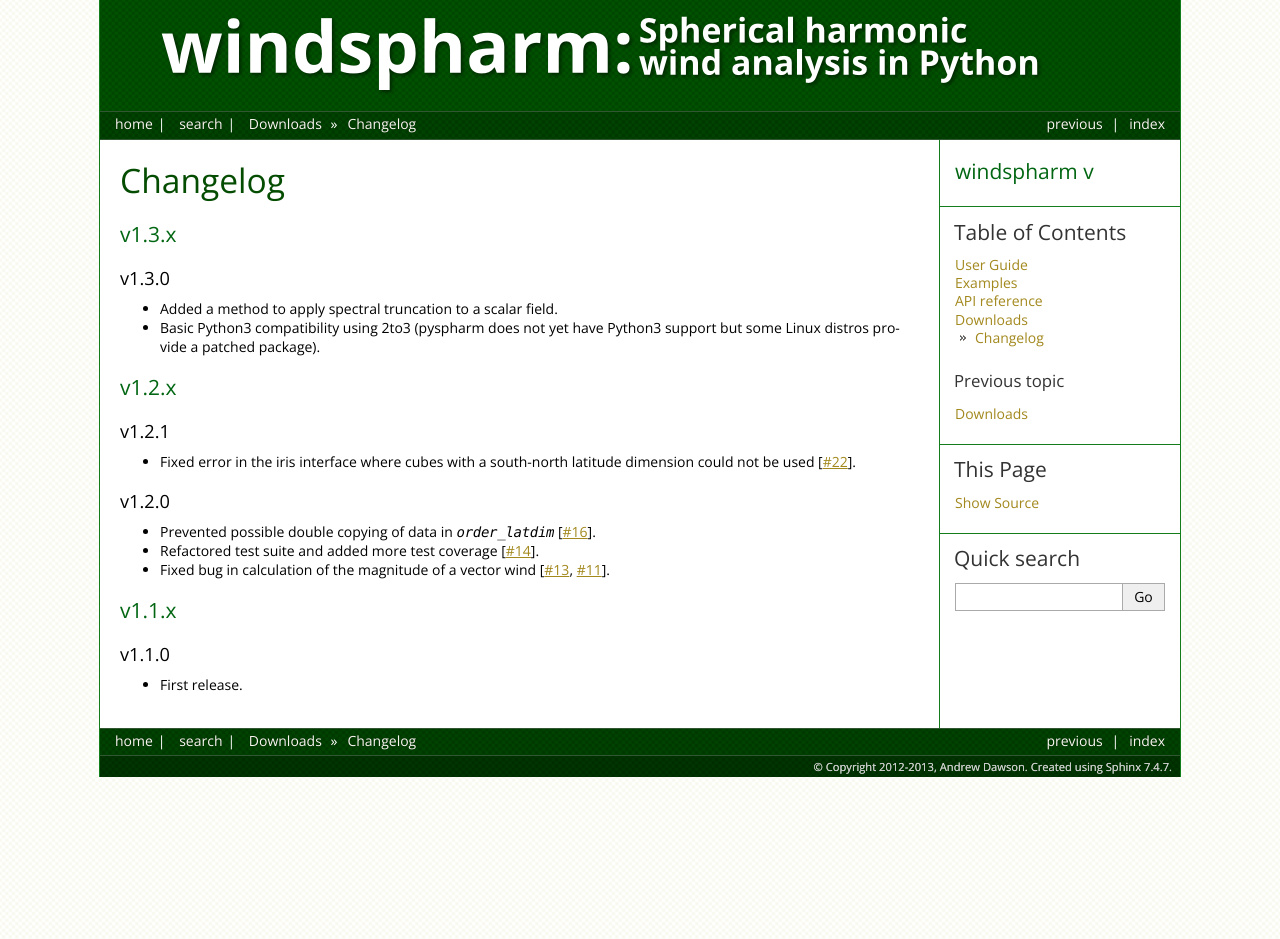
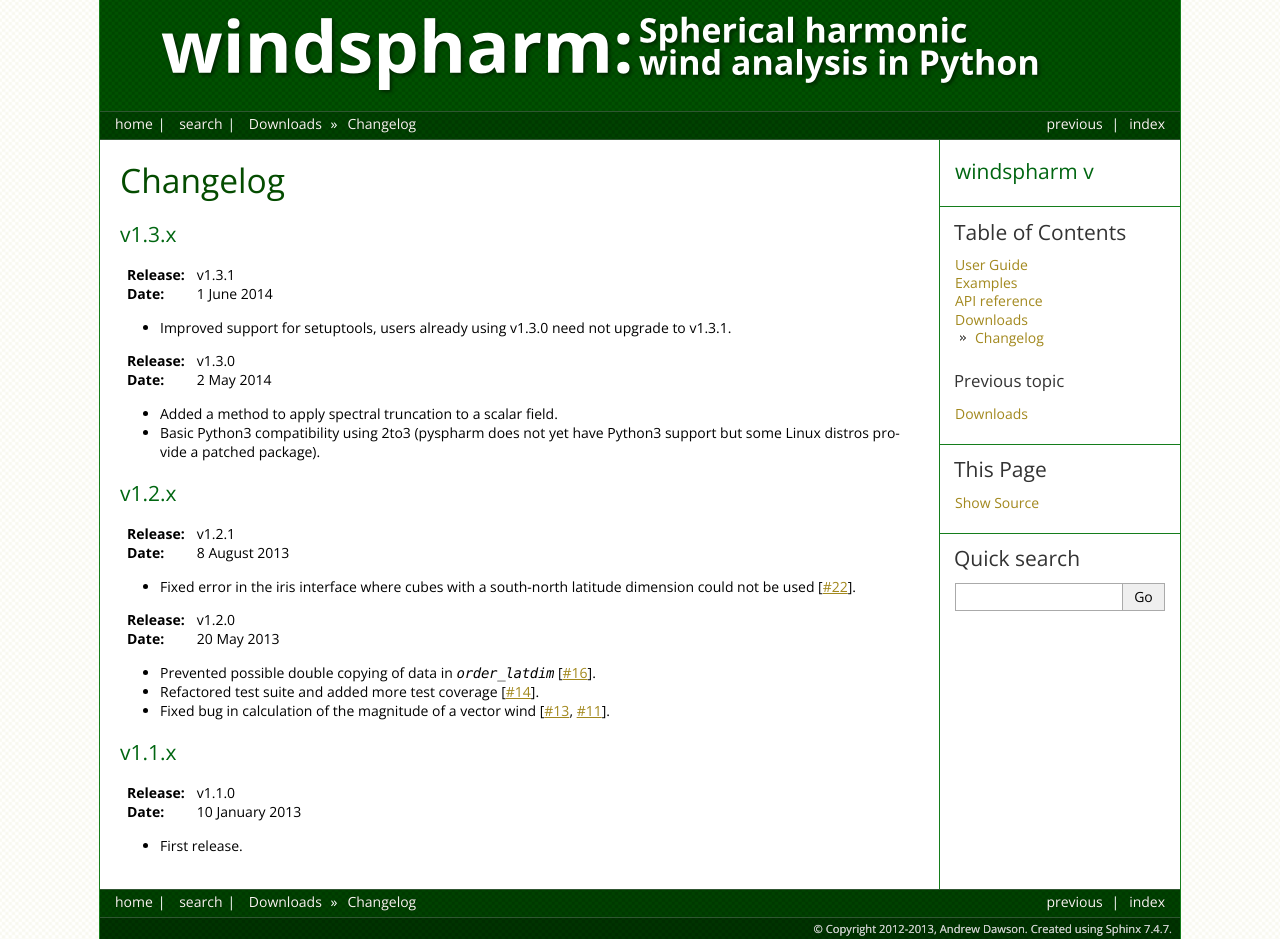
Before and after one commit to ajdawson/windspharm, a Sphinx documentation site: the page built from doc/changelog.rst, in a window 1280 px wide. Built offline with Sphinx 7.4.7, drawn with Linux system fonts in a browser that asks for light colours; the version number could not be read and is left out.

```diff
--- a/doc/changelog.rst
+++ b/doc/changelog.rst
@@ -5,8 +5,13 @@ Changelog
 v1.3.x
 ------
 
-v1.3.0
-~~~~~~
+:Release: v1.3.1
+:Date: 1 June 2014
+
+* Improved support for setuptools, users already using v1.3.0 need not upgrade to v1.3.1.
+
+:Release: v1.3.0
+:Date: 2 May 2014
 
 * Added a method to apply spectral truncation to a scalar field.
 * Basic Python3 compatibility using 2to3 (pyspharm does not yet have Python3 support but some Linux distros provide a patched package).
@@ -15,14 +20,14 @@ v1.3.0
 v1.2.x
 ------
 
-v1.2.1
-~~~~~~
+:Release: v1.2.1
+:Date: 8 August 2013
 
 * Fixed error in the iris interface where cubes with a south-north latitude dimension
   could not be used [`#22 <https://github.com/ajdawson/windspharm/pull/22>`_].
 
-v1.2.0
-~~~~~~
+:Release: v1.2.0
+:Date: 20 May 2013
 
 * Prevented possible double copying of data in `order_latdim` [`#16 <https://github.com/ajdawson/windspharm/pull/16>`_].
 * Refactored test suite and added more test coverage [`#14 <https://github.com/ajdawson/windspharm/pull/14>`_].
@@ -32,7 +37,7 @@ v1.2.0
 v1.1.x
 ------
 
-v1.1.0
-~~~~~~
+:Release: v1.1.0
+:Date: 10 January 2013
 
 * First release.
```
Also changed, not shown: doc/downloads.rst (+10 -9 lines), 2 other files.
